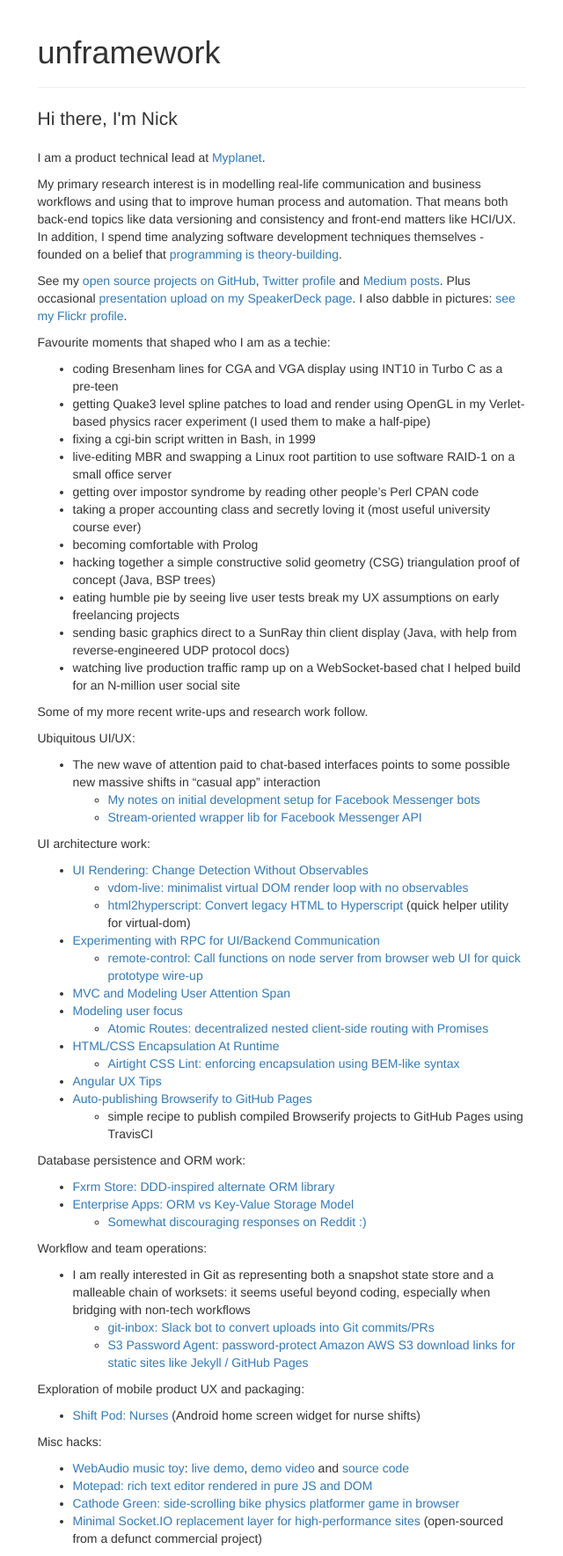
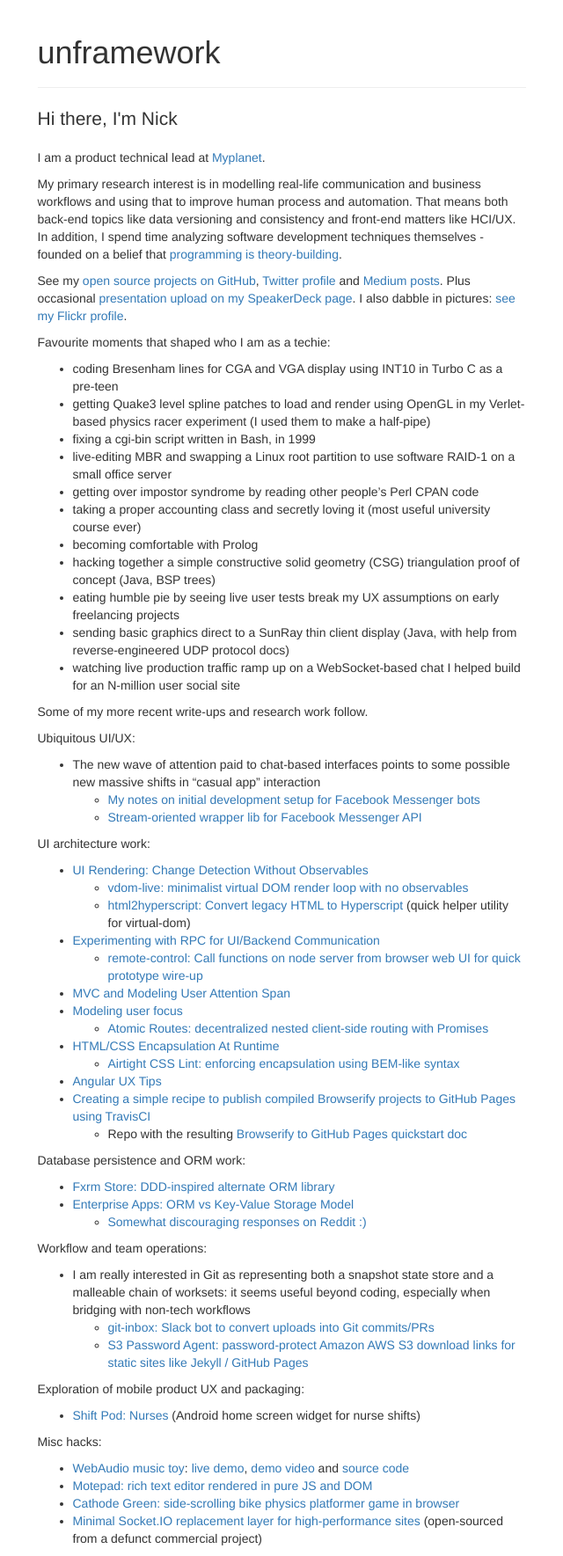
Before and after one commit to unframework/unframework-website, a Jekyll site: the page built from index.md, in a window 1280 px wide. Shown: the whole page at 88% size, without its empty margins (320-960 px from the left). Built offline with Jekyll 4.4.1, drawn with Linux system fonts in a browser that asks for light colours.

Commit message:
Add a write-up about auto-deploying Browserify projects to GitHub Pages

```diff
--- a/index.md
+++ b/index.md
@@ -44,8 +44,8 @@
 * [HTML/CSS Encapsulation At Runtime](/html-css-encapsulation-at-runtime)
     * [Airtight CSS Lint: enforcing encapsulation using BEM-like syntax](https://github.com/unframework/airtight-css-lint)
 * [Angular UX Tips](http://ng-ux.tips)
-* [Auto-publishing Browserify to GitHub Pages](https://github.com/unframework/browserify-github-pages)
-    * simple recipe to publish compiled Browserify projects to GitHub Pages using TravisCI
+* [Creating a simple recipe to publish compiled Browserify projects to GitHub Pages using TravisCI](/browserify-github-pages-quickstart)
+    * Repo with the resulting [Browserify to GitHub Pages quickstart doc](https://github.com/unframework/browserify-github-pages)
 
 Database persistence and ORM work:
 
```
Also changed, not shown: browserify-github-pages-quickstart.md (added, +38 -0 lines).
